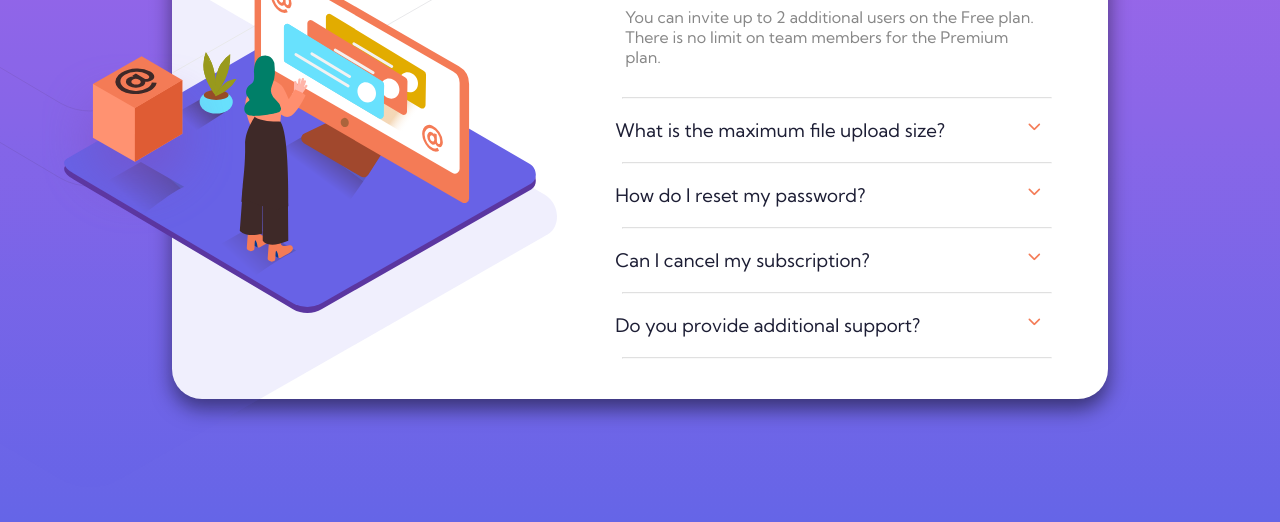
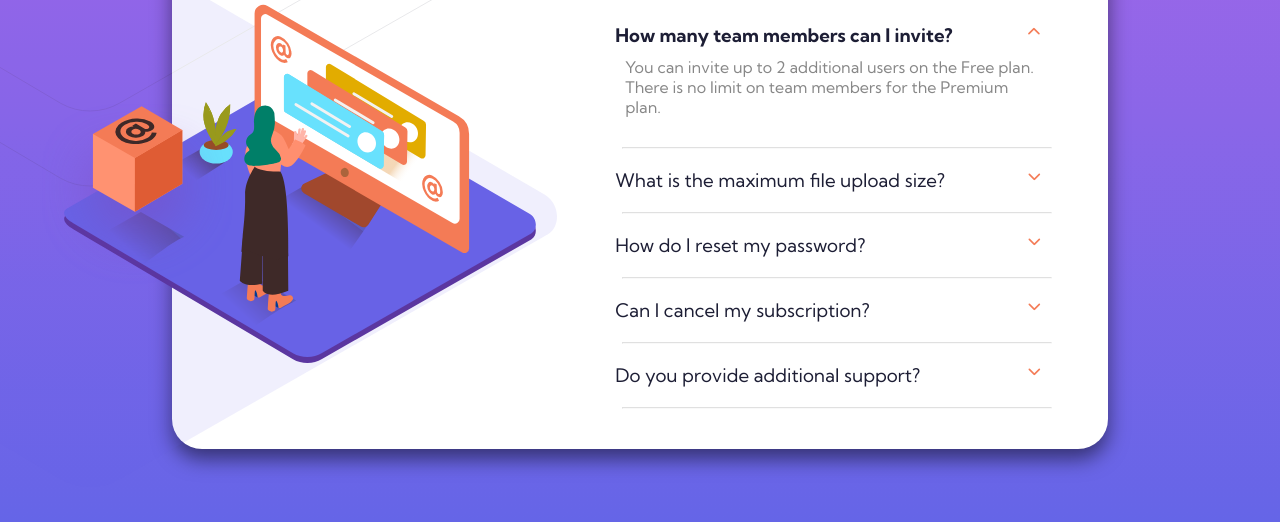
Before and after one commit to thrw-wy-blancc/faq-accordion, a plain HTML site: page index.html in a window 1280 px wide. Shown: the part 278-800 px from the top of the page. Drawn offline with Linux system fonts and the light colour scheme.

Commit message:
updated CSS again

```diff
--- a/styles.css
+++ b/styles.css
@@ -15,7 +15,7 @@ body{
     align-items: center;
     justify-content: center;
     min-height: 100vh;
-    padding: 100px;
+    padding: 100px 100px 0 100px;
     color: hsl(238, 29%, 16%);
 }
 h1{
```
